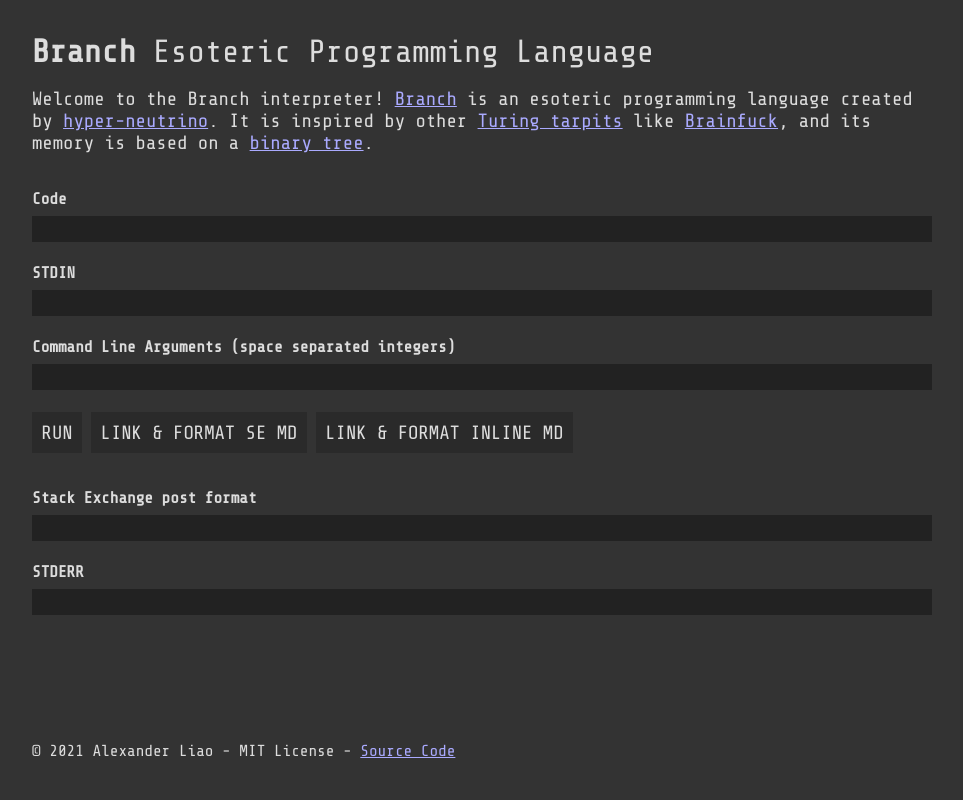
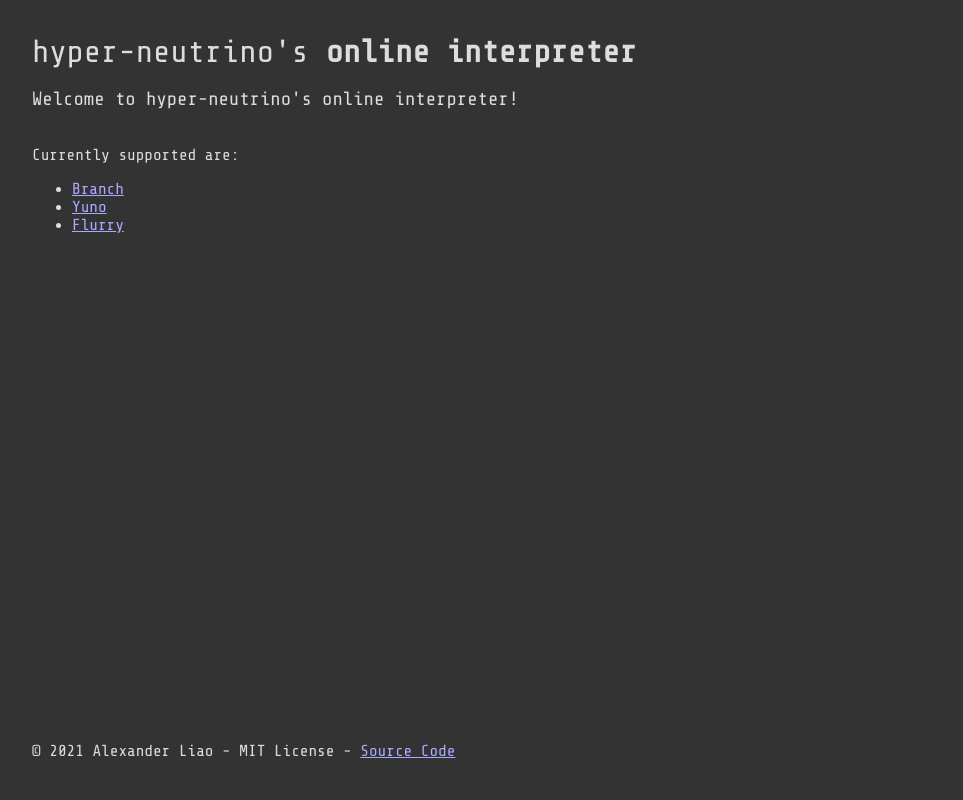
Before and after one commit to hyper-neutrino/online-interpreter, a Flask app: page / in a window 1280 px wide. Shown: the whole page, without its empty margins (160-1123 px from the left). Run offline with Flask 2, Linux system fonts and the light colour scheme.

Commit message:
final commit

```diff
--- a/server.py
+++ b/server.py
@@ -5,7 +5,7 @@ from flask_cors import CORS
 
 from urllib.parse import unquote
 
-app = Flask("__branch__")
+app = Flask("__tio__")
 CORS(app)
 
 import os
@@ -16,10 +16,14 @@ sessions = {}
 term = set()
 
 @app.route("/")
-def serve_root(code = "", stdin = "", args = ""):
+def serve_root():
+  return render_template("launch.html")
+
+@app.route("/<lang>/")
+def serve_lang(lang):
   session = random.randint(1, 2 ** 30)
   sessions[session] = None
-  return render_template("index.html", session = session)
+  return render_template("index.html", session = session, lang = lang, name = {"branch": "Branch", "yuno": "yuno", "flurry": "Flurry"}[lang], title = {"branch": "Esoteric Programming Language", "yuno": "golfing language", "flurry": "Esoteric Programming Language"}[lang])
 
 @app.route("/kill", methods = ["POST"])
 def kill():
@@ -29,10 +33,11 @@ def kill():
   term.add(session)
   return ""
 
-@app.route("/execute", methods = ["POST"])
-def execute():
+@app.route("/<lang>/execute", methods = ["POST"])
+def execute(lang):
   try:
     code, stdin, args, session = [html.unescape(request.form[x]) for x in ["code", "stdin", "args", "session"]]
+    flag = [request.form["flag"]] if "flag" in request.form else []
     session = int(session)
     if session not in sessions:
       return {"stdout": "", "stderr": "The session was invalid! You may need to reload your tab."}
@@ -44,7 +49,9 @@ def execute():
       with open(f"sessions/{session}/.stdout", "w") as y:
         with open(f"sessions/{session}/.stderr", "w") as z:
           try:
-            sessions[session] = subprocess.Popen(["time", "-f", "Total time    %E\nUser Mode     %U\nKernel Mode   %S\nCPU           %P", "../branch-lang/branch", "-m", "131072", "131072", code, *args.split()], stdin = x, stdout = y, stderr = z)
+            cmd = {"branch": (["../branch-lang/branch", "-m", "131072", "131072"], []), "yuno": (["../yuno/yuno"], []), "flurry": (["../flurry/Flurry"], ["-c"])}
+            args = args.split("\n") if args else []
+            sessions[session] = subprocess.Popen(["time", "-f", "Total time    %E\nUser Mode     %U\nKernel Mode   %S\nCPU           %P", *cmd[lang][0], *flag, *cmd[lang][1], code, *args], stdin = x, stdout = y, stderr = z)
             sessions[session].wait(timeout = 60)
             pf = ""
           except subprocess.TimeoutExpired:
--- a/static/script.js
+++ b/static/script.js
@@ -17,6 +17,7 @@ function updateHeight(element) {
 
 $(document).ready(e => {
   $(".wrap").on("keydown", e => e.ctrlKey && e.keyCode != 86 || e.metaKey || e.keyCode == 9 ? "" : e.preventDefault()).on("paste", e => e.preventDefault()).on("cut", e => e.preventDefault());
+  const flag = document.getElementById("flag");
   const code = document.getElementById("code");
   const stdin = document.getElementById("stdin");
   const args = document.getElementById("args");
@@ -25,17 +26,34 @@ $(document).ready(e => {
   const stderr = document.getElementById("stderr");
   const run = document.getElementById("run");
   const session = parseInt([...$("data-session")][0].innerHTML);
+  const lang = [...$("data-lang")][0].innerHTML;
+  const name = {
+    "branch": "Branch",
+    "yuno": "yuno",
+    "flurry": "Flurry"
+  };
+  const gh = {
+    "branch": "https://github.com/hyper-neutrino/branch-lang/",
+    "yuno": "https://github.com/hyper-neutrino/yuno/",
+    "flurry": "https://github.com/Reconcyl/flurry/"
+  };
 
   function url() {
-    return "https://branch.hyper-neutrino.xyz/#" + encode([code.value, stdin.value, args.value]);
+    var items = [code.value, stdin.value, args.value];
+    if (flag) items.push(flag.value);
+    return "https://interp.hyper-neutrino.xyz/" + lang + "/#" + encode(items);
   }
 
   function format() {
-    return "# [Branch](https://github.com/hyper-neutrino/branch-lang/), " +
+    var a = "";
+    if (flag && flag.value) {
+      a = " `" + flag.value + "`";
+    }
+    return "# [" + name[lang] + "](" + gh[lang] + ")" + a + ", " +
       code.value.length +
-      " bytes\n\n" +
+      " byte" + (code.value.length == 1 ? "" : "s") + "\n\n" +
       code.value.split("\n").map(a => "    " + a).join("\n") +
-      "\n\nTry it on the [online Branch interpreter](" +
+      "\n\nTry it on the [online " + name[lang] + " interpreter](" +
       url() +
       ")!";
   }
@@ -43,12 +61,14 @@ $(document).ready(e => {
   function do_run() {
     if (run.innerHTML.trim() == "RUN") {
       run.innerHTML = "STOP";
-      $.post("/execute", {
+      var form = {
         code: code.value,
         stdin: stdin.value,
         args: args.value,
         session: session
-      }, res => {
+      };
+      if (flag) form.flag = flag.value;
+      $.post("execute", form, res => {
         outlabel.innerHTML = "STDOUT";
         output.value = res.stdout;
         stderr.value = res.stderr;
@@ -64,6 +84,9 @@ $(document).ready(e => {
     code.value = values[0];
     stdin.value = values[1];
     args.value = values[2];
+    if (flag) {
+      flag.value = values[3];
+    }
     output.value = format();
   }
 
@@ -71,6 +94,7 @@ $(document).ready(e => {
     updateHeight(code);
     updateHeight(stdin);
     updateHeight(args);
+    if (flag) updateHeight(flag);
     updateHeight(output);
     updateHeight(stderr);
     requestAnimationFrame(u);
--- a/templates/index.html
+++ b/templates/index.html
@@ -3,30 +3,31 @@
 <html>
   <head>
     <meta charset="UTF-8" />
-    <meta name="description" content="Branch Interpreter by HyperNeutrino" />
-    <meta name="keywords" content="Alexander Liao, Alex Liao, HyperNeutrino, Branch" />
+    <meta name="description" content="{{ lang }} Interpreter by HyperNeutrino" />
+    <meta name="keywords" content="Alexander Liao, Alex Liao, HyperNeutrino, {{ lang }}" />
     <meta name="author" content="Alexander Liao" />
     <meta name="viewport" content="width=device-width, initial-scale=1.0" />
 
     <script src="https://cdnjs.cloudflare.com/ajax/libs/jquery/3.6.0/jquery.min.js" integrity="sha512-894YE6QWD5I59HgZOGReFYm4dnWc1Qt5NtvYSaNcOP+u1T9qYdvdihz0PPSiiqn/+/3e7Jo4EaG7TubfWGUrMQ==" crossorigin="anonymous"></script>
     <script src="/static/script.js"></script>
     <link rel="stylesheet" href="/static/style.css" />
-    <link rel="shortcut icon" href="/static/favicon.png" type="image/x-icon" />
+    <link rel="shortcut icon" href="/static/favicon-{{ lang }}.png" type="image/x-icon" />
 
-    <title>Branch [HN]</title>
+    <title>{{ lang }} [HN]</title>
   </head>
 
   <body>
-    <data-session>{{ session }}</data-session>
+    <data-session hidden>{{ session }}</data-session>
+    <data-lang hidden>{{ lang }}</data-lang>
     <main>
       <div class="container">
         <br />
         <span style="font-size:200%">
-          <b>Branch</b> Esoteric Programming Language
+          <b>{{ name }}</b> {{ title }}
         </span>
         <br /><br />
         <span style="font-size:120%">
-          Welcome to the Branch interpreter! <a href="https://github.com/hyper-neutrino/branch-lang">Branch</a> is an esoteric programming language created by <a href="https://codegolf.stackexchange.com/users/68942/hyper-neutrino">hyper-neutrino</a>. It is inspired by other <a href="https://en.wikipedia.org/wiki/Turing_tarpit">Turing tarpits</a> like <a href="https://esolangs.org/wiki/Brainfuck">Brainfuck</a>, and its memory is based on a <a href="https://en.wikipedia.org/wiki/Binary_tree">binary tree</a>.
+          <a href="/">&lt; return to language list</a>
         </span>
         <br /><br /><br />
         <b>Code</b>
@@ -35,9 +36,14 @@
         <b>STDIN</b>
         <textarea id="stdin" class="input"></textarea>
         <br /><br />
-        <b>Command Line Arguments (space separated integers)</b>
+        <b>Command Line Arguments (newline-separated)</b>
         <textarea id="args" class="input"></textarea>
         <br /><br />
+        {%- if lang in ["yuno", "flurry"] -%}
+          <b>Flag</b>
+          <textarea id="flag" class="input"></textarea>
+          <br /><br />
+        {%- endif -%}
         <button id="run">
           RUN
         </button>
@@ -57,7 +63,7 @@
     </main>
     <footer>
       <div class="container">
-        &copy;&nbsp;2021 Alexander Liao - MIT License - <a href="/https://github.com/hyper-neutrino/branch-server">Source Code</a>
+        &copy;&nbsp;2021 Alexander Liao - MIT License - <a href="https://github.com/hyper-neutrino/online-interpreter">Source Code</a>
       </div>
     </footer>
   </body>
--- /dev/null
+++ b/templates/launch.html
@@ -0,0 +1,46 @@
+<!DOCTYPE html>
+
+<html>
+  <head>
+    <meta charset="UTF-8" />
+    <meta name="description" content="Branch Interpreter by HyperNeutrino" />
+    <meta name="keywords" content="Alexander Liao, Alex Liao, HyperNeutrino, Branch" />
+    <meta name="author" content="Alexander Liao" />
+    <meta name="viewport" content="width=device-width, initial-scale=1.0" />
+
+    <script src="https://cdnjs.cloudflare.com/ajax/libs/jquery/3.6.0/jquery.min.js" integrity="sha512-894YE6QWD5I59HgZOGReFYm4dnWc1Qt5NtvYSaNcOP+u1T9qYdvdihz0PPSiiqn/+/3e7Jo4EaG7TubfWGUrMQ==" crossorigin="anonymous"></script>
+    <script src="/static/script.js"></script>
+    <link rel="stylesheet" href="/static/style.css" />
+    <link rel="shortcut icon" href="/static/favicon.png" type="image/x-icon" />
+
+    <title>TIO [HN]</title>
+  </head>
+
+  <body>
+    <main>
+      <div class="container">
+        <br />
+        <span style="font-size:200%">
+          hyper-neutrino's <b>online interpreter</b>
+        </span>
+        <br /><br />
+        <span style="font-size:120%">
+          Welcome to hyper-neutrino's online interpreter!
+        </span>
+        <br /><br /><br />
+        Currently supported are:
+        <br />
+        <ul>
+          <li><a href="/branch/">Branch</a></li>
+          <li><a href="/yuno/">Yuno</a></li>
+          <li><a href="/flurry/">Flurry</a></li>
+        </ul>
+      </div>
+    </main>
+    <footer>
+      <div class="container">
+        &copy;&nbsp;2021 Alexander Liao - MIT License - <a href="/https://github.com/hyper-neutrino/branch-server">Source Code</a>
+      </div>
+    </footer>
+  </body>
+</html>
```
Also changed, not shown: static/favicon-branch.png (added), static/favicon-yuno.png (added), static/favicon.png.
